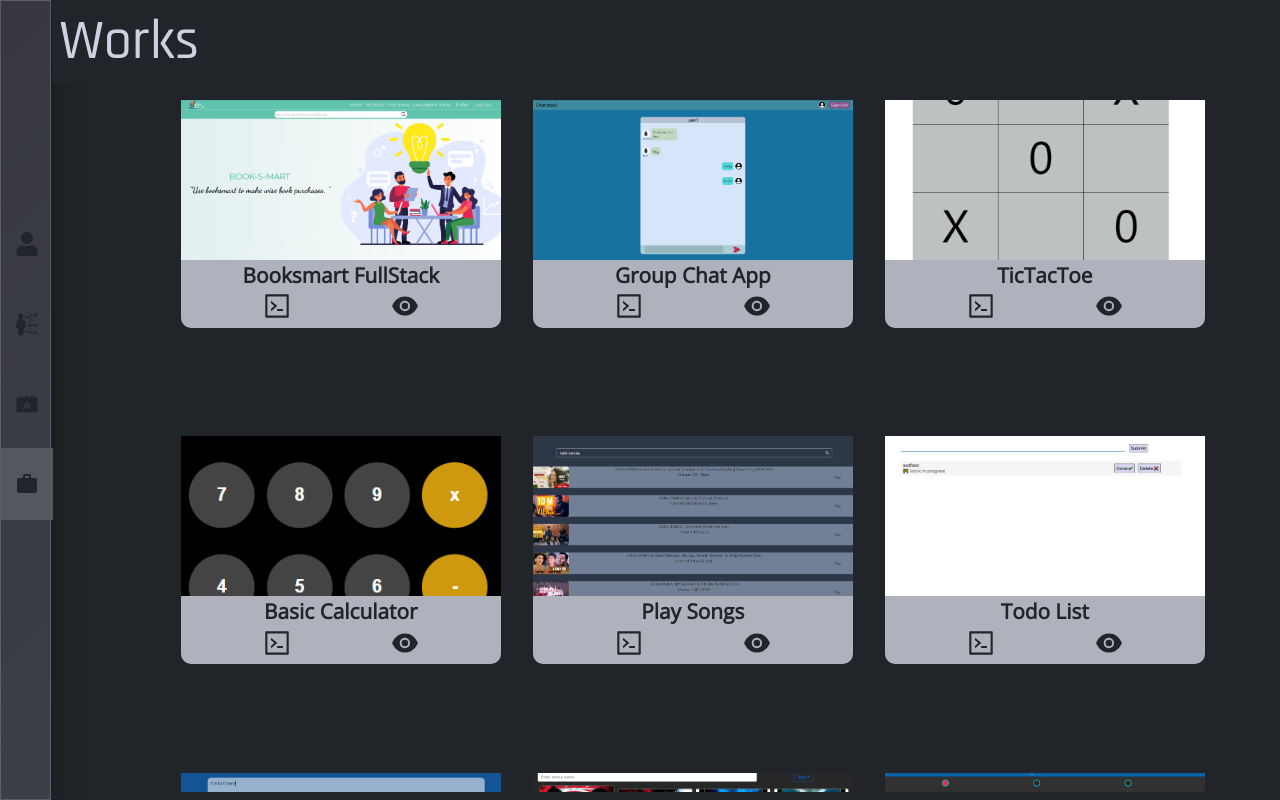
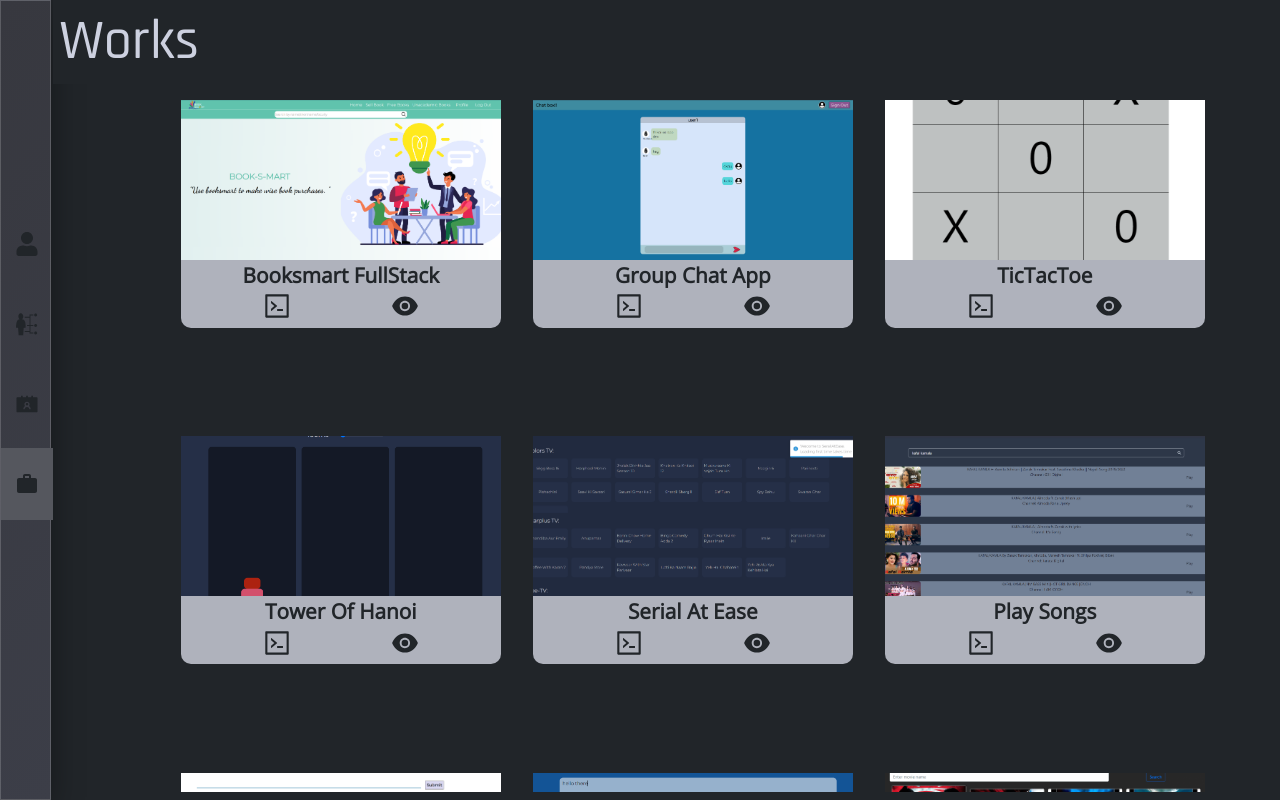
Before and after one commit to undef125/portfolio, a React (Create React App) app: page /works in a window 1280 px wide. Built offline with nearby package versions, Linux system fonts and the light colour scheme; a web font is replaced by a local one.

Commit message:
updating

```diff
--- a/src/components/Works.tsx
+++ b/src/components/Works.tsx
@@ -21,12 +21,17 @@ export const Works = () => {
             linkGithub: "https://github.com/undef125/tictactoe",
             linkLive: "https://tictactoeundef.netlify.app/",
         },
-
         {
-            imgUrl: "/calculator.png", //calculator
-            title: "Basic Calculator",
-            linkGithub: "https://github.com/undef125/basiccalculator",
-            linkLive: "https://calculatorundef.netlify.app/",
+            imgUrl: "/towerofhanoi.png", //towerofhanoi
+            title: "Tower Of Hanoi",
+            linkGithub: "https://github.com/undef125/towerofhanoi",
+            linkLive: "https://towerfhanoi.netlify.app/",
+        },
+        {
+            imgUrl: "/serialatease.png", //serialatease
+            title: "Serial At Ease",
+            linkGithub: "https://github.com/undef125/serialatease",
+            linkLive: "https://serialatease.netlify.app/",
         },
         {
             imgUrl: "/playsongs.png", //playsongs
@@ -63,6 +68,12 @@ export const Works = () => {
             title: "Meow OS",
             linkGithub: "",
             linkLive: "https://anon125a.github.io/meowos/",
+        },
+        {
+            imgUrl: "/calculator.png", //calculator
+            title: "Basic Calculator",
+            linkGithub: "https://github.com/undef125/basiccalculator",
+            linkLive: "https://calculatorundef.netlify.app/",
         },
     ];
     const renderTooltipCode = (gg: any) => {
```
Also changed, not shown: public/serialatease.png (added), public/towerofhanoi.png (added).
